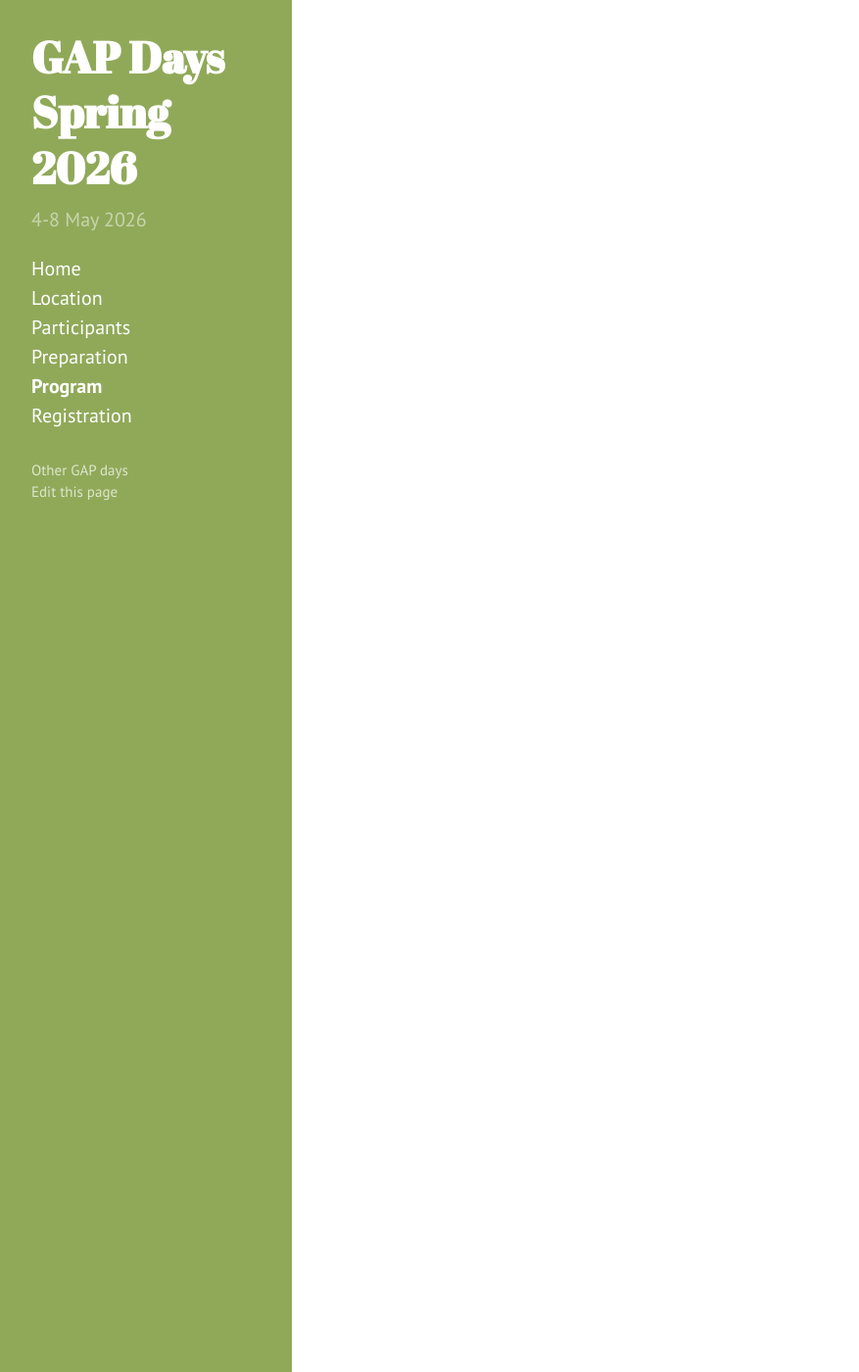
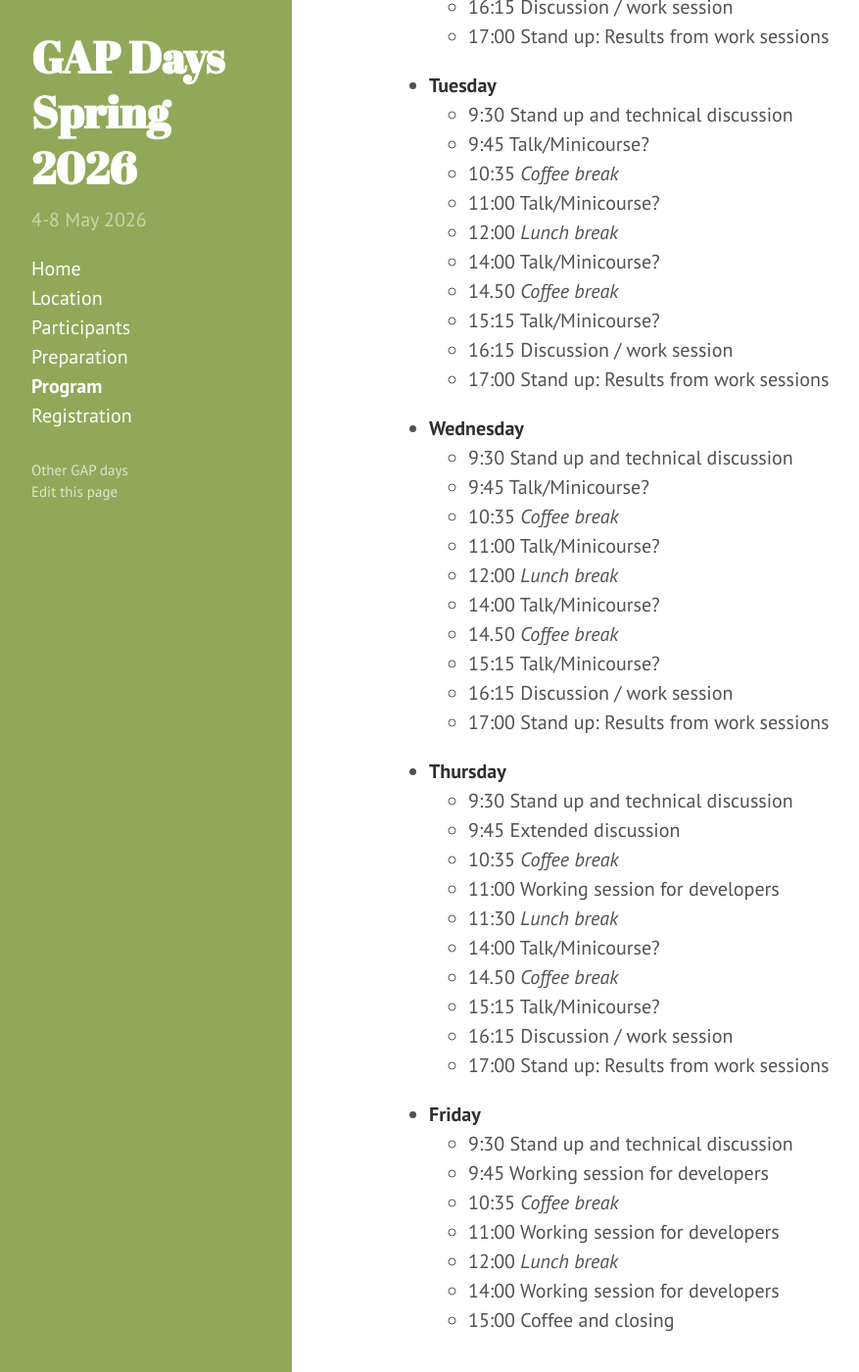
Before and after one commit to gapdays/gapdays2026-spring, a Jekyll site: the page built from program.md, in a window 1280 px wide and 1400 px high, scrolled down 1381 px. Shown: the whole window at 98% size, without its empty margins (2-879 px from the left). Built offline with Jekyll 4.4.1, drawn with Linux system fonts in a browser that asks for light colours; some of the changed text lies outside the part shown.

Commit message:
Towards a concrete schedule

```diff
--- a/program.md
+++ b/program.md
@@ -38,4 +38,60 @@ This is a preliminary list of talks and courses accepted for this meeting.
 
 ## Detailed schedule
 
-TBA
+- **Monday**
+  - 9:00 Welcome and opening
+  - 9:30 Stand up and technical discussion
+  - 9:45 Talk
+  - 10:35 *Coffee break*
+  - 11:00 Talk/Minicourse?
+  - 12:00 *Lunch break*
+  - 14:00 Talk/Minicourse?
+  - 14.50 *Coffee break*
+  - 15:15 Talk/Minicourse?
+  - 16:15 Discussion / work session
+  - 17:00 Stand up: Results from work sessions
+
+- **Tuesday**
+  - 9:30 Stand up and technical discussion
+  - 9:45 Talk/Minicourse?
+  - 10:35 *Coffee break*
+  - 11:00 Talk/Minicourse?
+  - 12:00 *Lunch break*
+  - 14:00 Talk/Minicourse?
+  - 14.50 *Coffee break*
+  - 15:15 Talk/Minicourse?
+  - 16:15 Discussion / work session
+  - 17:00 Stand up: Results from work sessions
+
+- **Wednesday**
+  - 9:30 Stand up and technical discussion
+  - 9:45 Talk/Minicourse?
+  - 10:35 *Coffee break*
+  - 11:00 Talk/Minicourse?
+  - 12:00 *Lunch break*
+  - 14:00 Talk/Minicourse?
+  - 14.50 *Coffee break*
+  - 15:15 Talk/Minicourse?
+  - 16:15 Discussion / work session
+  - 17:00 Stand up: Results from work sessions
+
+- **Thursday**
+  - 9:30 Stand up and technical discussion
+  - 9:45 Extended discussion
+  - 10:35 *Coffee break*
+  - 11:00 Working session for developers
+  - 11:30 *Lunch break*
+  - 14:00 Talk/Minicourse?
+  - 14.50 *Coffee break*
+  - 15:15 Talk/Minicourse?
+  - 16:15 Discussion / work session
+  - 17:00 Stand up: Results from work sessions
+
+- **Friday**
+  - 9:30 Stand up and technical discussion
+  - 9:45 Working session for developers
+  - 10:35 *Coffee break*
+  - 11:00 Working session for developers
+  - 12:00 *Lunch break*
+  - 14:00 Working session for developers
+  - 15:00 Coffee and closing
```
